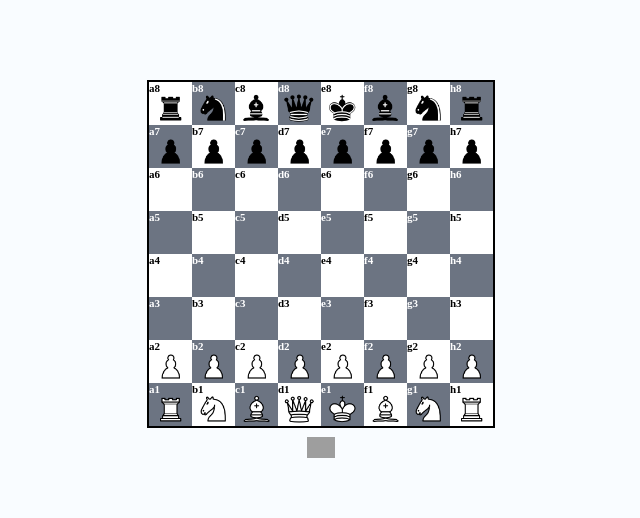
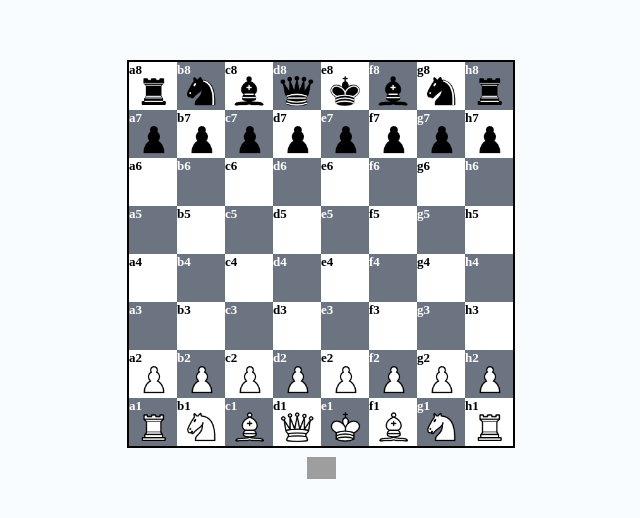
Before and after one commit to chiahao-codes/Chess, a website with bundled scripts: page index.html in a window 1280 px wide. Shown: the part 154-672 px from the top of the page, without its empty margins (319-959 px from the left). Built offline with nearby package versions, Linux system fonts and the light colour scheme; grey boxes are pictures that could not be loaded.

Commit message:
commit master

```diff
--- a/style.css
+++ b/style.css
@@ -343,3 +343,31 @@ body {
 
 
 }
+
+
+@media screen and (min-width:990px) {
+    .container {
+        min-width: 500px;
+        max-height: min-content;
+    }
+
+    .rankFile {
+        display: grid;
+        width: fit-content;
+        grid-template-columns: repeat(8, 48px);
+        grid-template-rows: calc(48px);
+        font-weight: bold;
+        font-size: 13px;
+    }
+
+    .rankFile>.validMove {
+        border: 1.6px solid crimson;
+    }
+
+    .container>button>img {
+        max-width: 29px;
+        border: none;
+    }
+
+
+}
```
